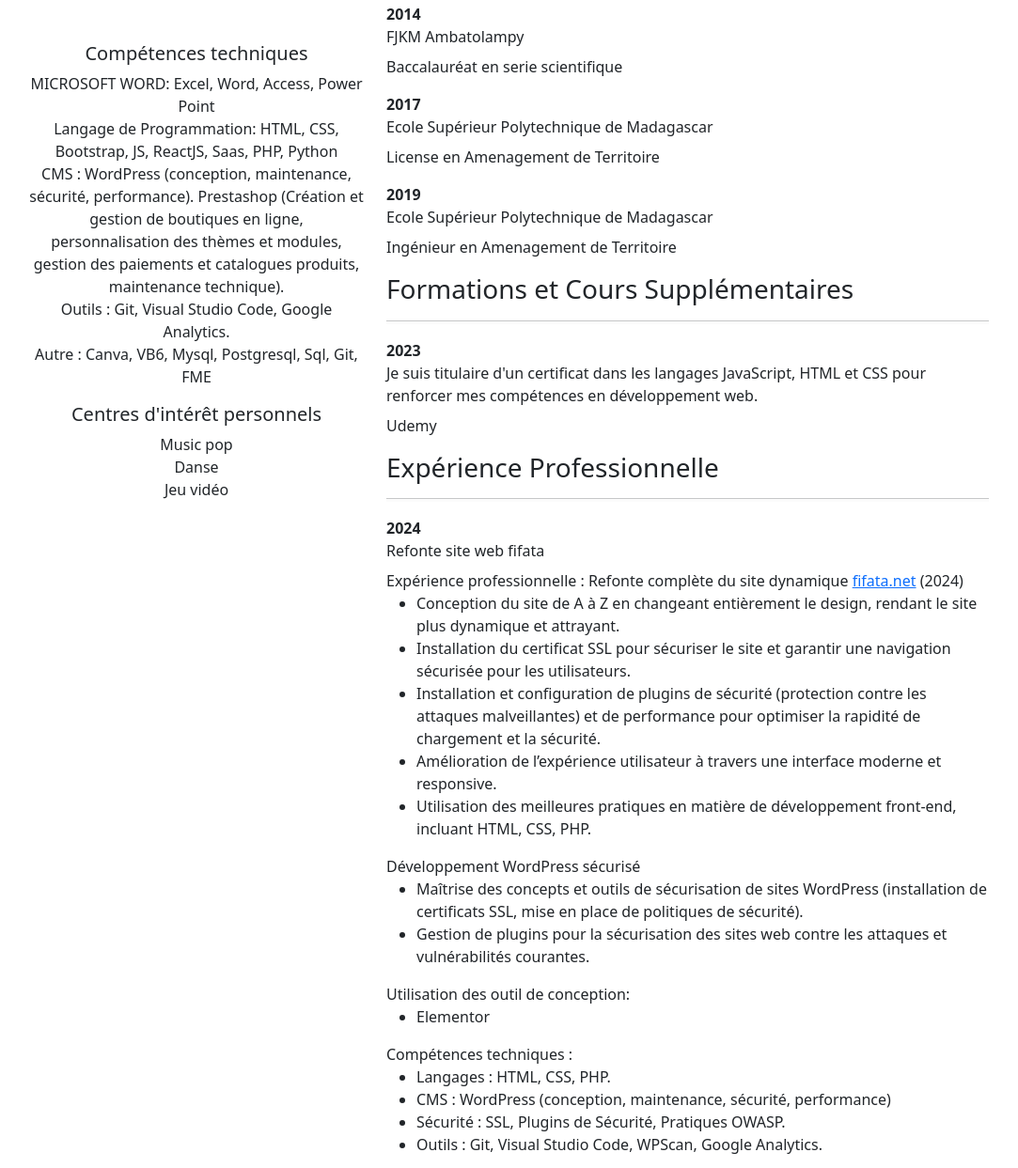
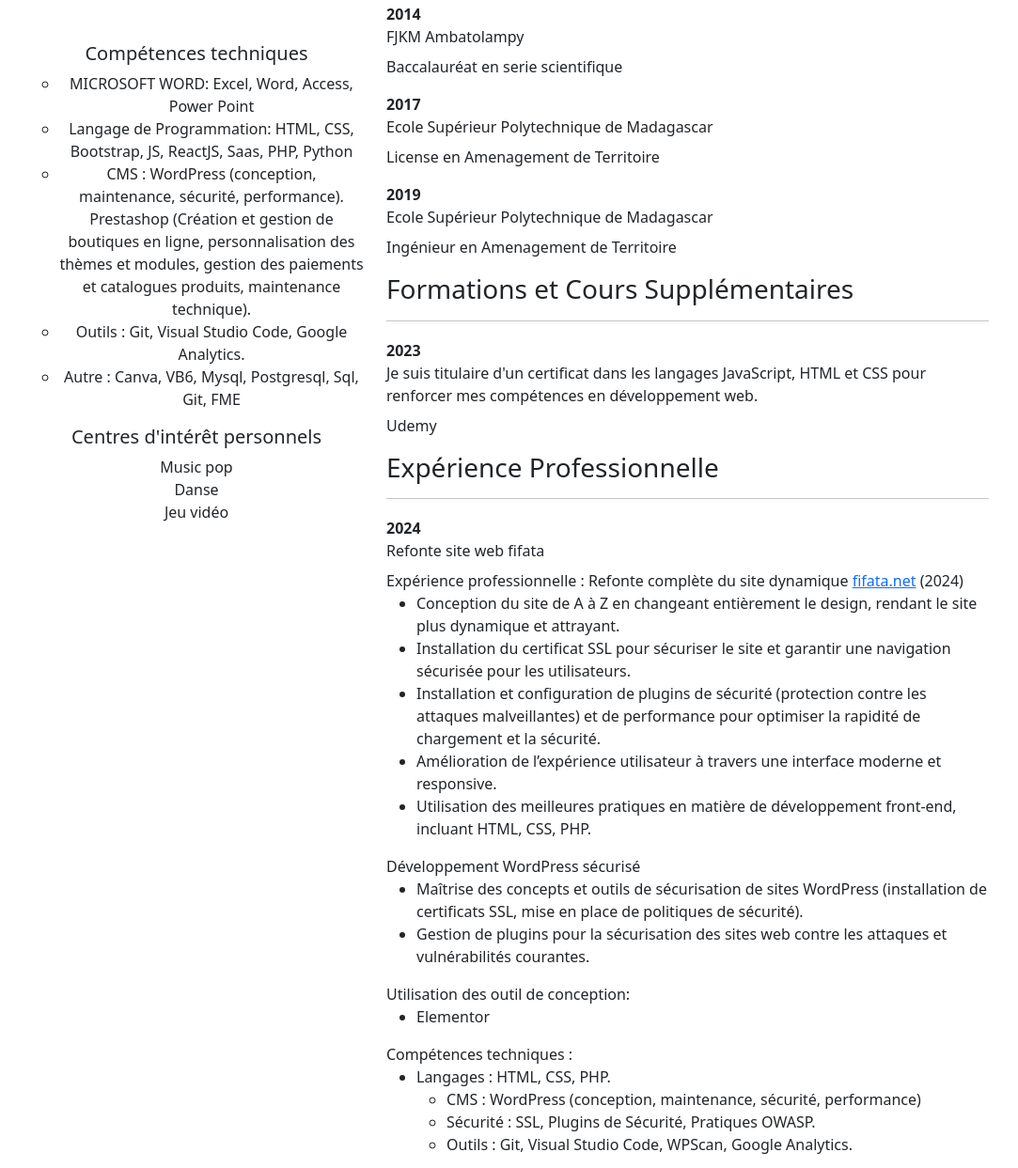
Before and after one commit to hasina-08/hasina-08.github.io, a plain HTML site: page index4.html in a window 1280 px wide. Shown: the part 724-1967 px from the top of the page at 94% size, without its empty margins (51-1134 px from the left). Drawn offline with nearby package versions, Linux system fonts and the light colour scheme; files that its build step writes are made by us from their sources.

Commit message:
modification5

```diff
--- a/index4.html
+++ b/index4.html
@@ -63,19 +63,29 @@
           </ul>
           <h5>Compétences techniques</h5>
           <ul class="list-unstyled">
+            <ul>
               <li>MICROSOFT WORD: Excel, Word, Access, Power Point</li>
+            </ul>
+            <ul>
               <li>Langage de Programmation: HTML, CSS, Bootstrap, JS, ReactJS, Saas, PHP, Python</li>
+            </ul>
+            <ul>
               <li>CMS : WordPress (conception, maintenance, sécurité, performance).
                 Prestashop  (Création et gestion de boutiques en ligne, personnalisation des thèmes et modules, gestion des paiements et catalogues produits, maintenance technique).
 
               </li>
+            </ul>
+            <ul>
               <li>
                 Outils : Git, Visual Studio Code, Google Analytics.
 
               </li>
+            </ul>
+            <ul>
               <li>
                 Autre : Canva, VB6, Mysql, Postgresql, Sql, Git, FME
               </li>
+            </ul>
             <!-- Add or remove skills as needed -->
           </ul>
           <h5>Centres d'intérêt personnels</h5>
@@ -168,21 +178,23 @@
                 <li>
                   Langages : HTML, CSS, PHP.
                 </li>
+                <ul>
                   <li>
                     CMS : WordPress (conception, maintenance, sécurité, performance)
                   </li>
+                </ul>
+                <ul>
                   <li>
                     Sécurité : SSL, Plugins de Sécurité, Pratiques OWASP.
                   </li>
+                </ul>
+                <ul>
                   <li>
                     Outils : Git, Visual Studio Code, WPScan, Google Analytics.
                   </li>
                 </ul>
 
-
-
-
-
+              </ul>
 
               </dd>
             <!-- Add or remove work experience entries as needed -->
```
Lines whose indentation alone changed are shown as unchanged.
